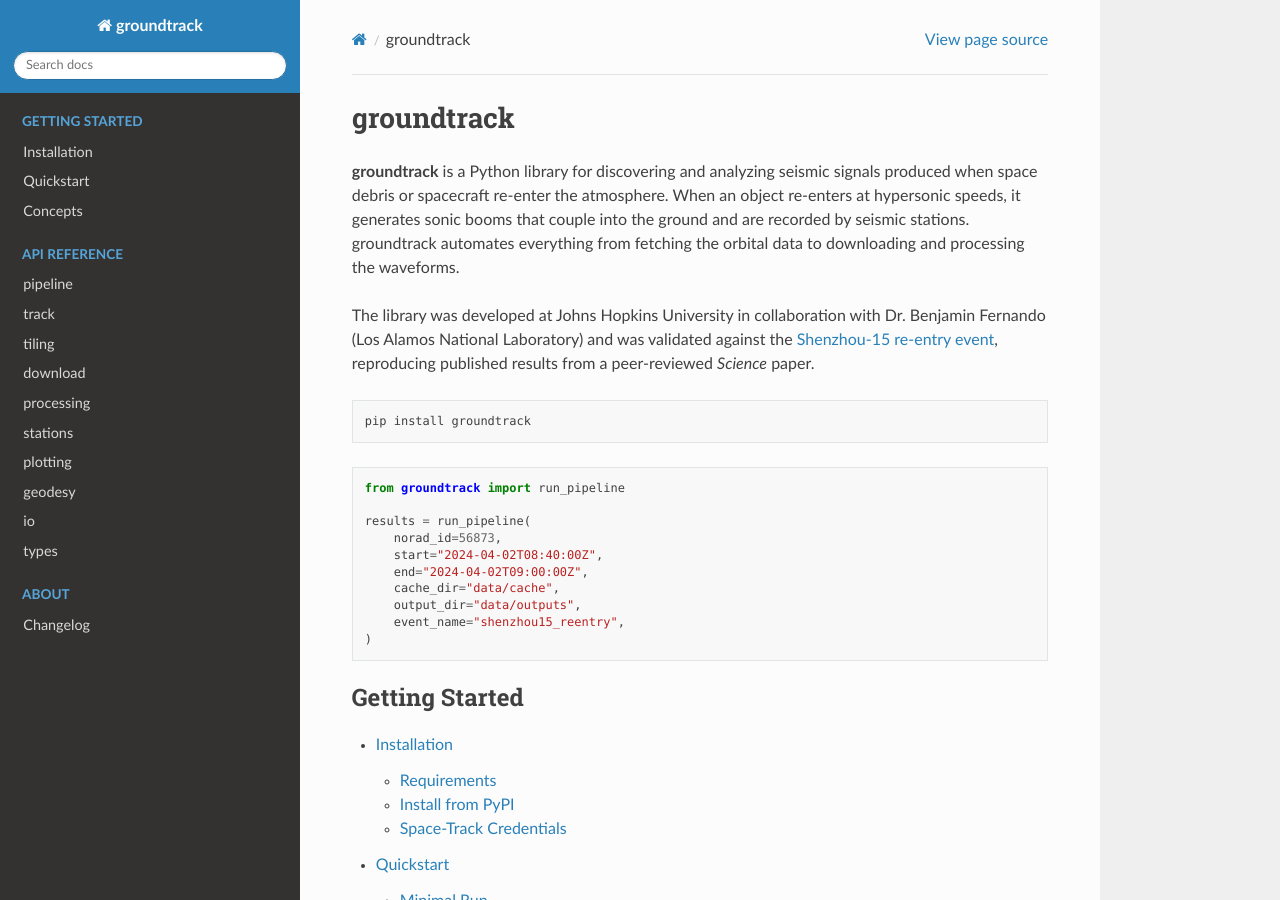
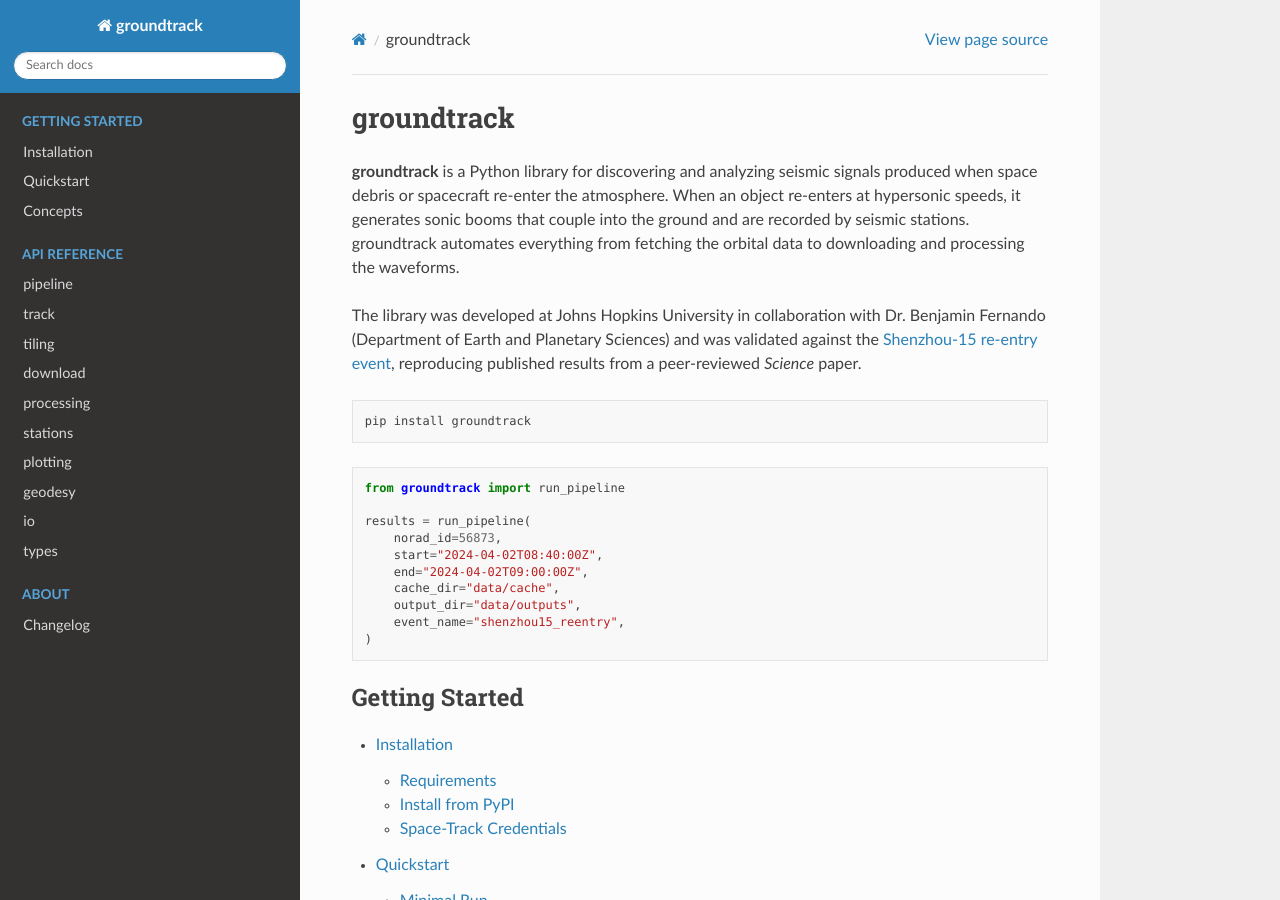
Before and after one commit to jsteinberg34/groundtrack, a Sphinx documentation site: the page built from docs/index.rst, in a window 1280 px wide and 900 px high. Built offline with Sphinx 7.4.7 and the Read the Docs theme 3.1.0, drawn with Linux system fonts in a browser that asks for light colours.

```diff
--- a/docs/index.rst
+++ b/docs/index.rst
@@ -3,7 +3,7 @@ groundtrack
 
 **groundtrack** is a Python library for discovering and analyzing seismic signals produced when space debris or spacecraft re-enter the atmosphere. When an object re-enters at hypersonic speeds, it generates sonic booms that couple into the ground and are recorded by seismic stations. groundtrack automates everything from fetching the orbital data to downloading and processing the waveforms.
 
-The library was developed at Johns Hopkins University in collaboration with Dr. Benjamin Fernando (Los Alamos National Laboratory) and was validated against the `Shenzhou-15 re-entry event <https://doi.org/10.1126/science.adz4676>`_, reproducing published results from a peer-reviewed *Science* paper.
+The library was developed at Johns Hopkins University in collaboration with Dr. Benjamin Fernando (Department of Earth and Planetary Sciences) and was validated against the `Shenzhou-15 re-entry event <https://doi.org/10.1126/science.adz4676>`_, reproducing published results from a peer-reviewed *Science* paper.
 
 .. code-block:: bash
 
```
Also changed, not shown: docs/api/io.rst (+9 -7 lines).
